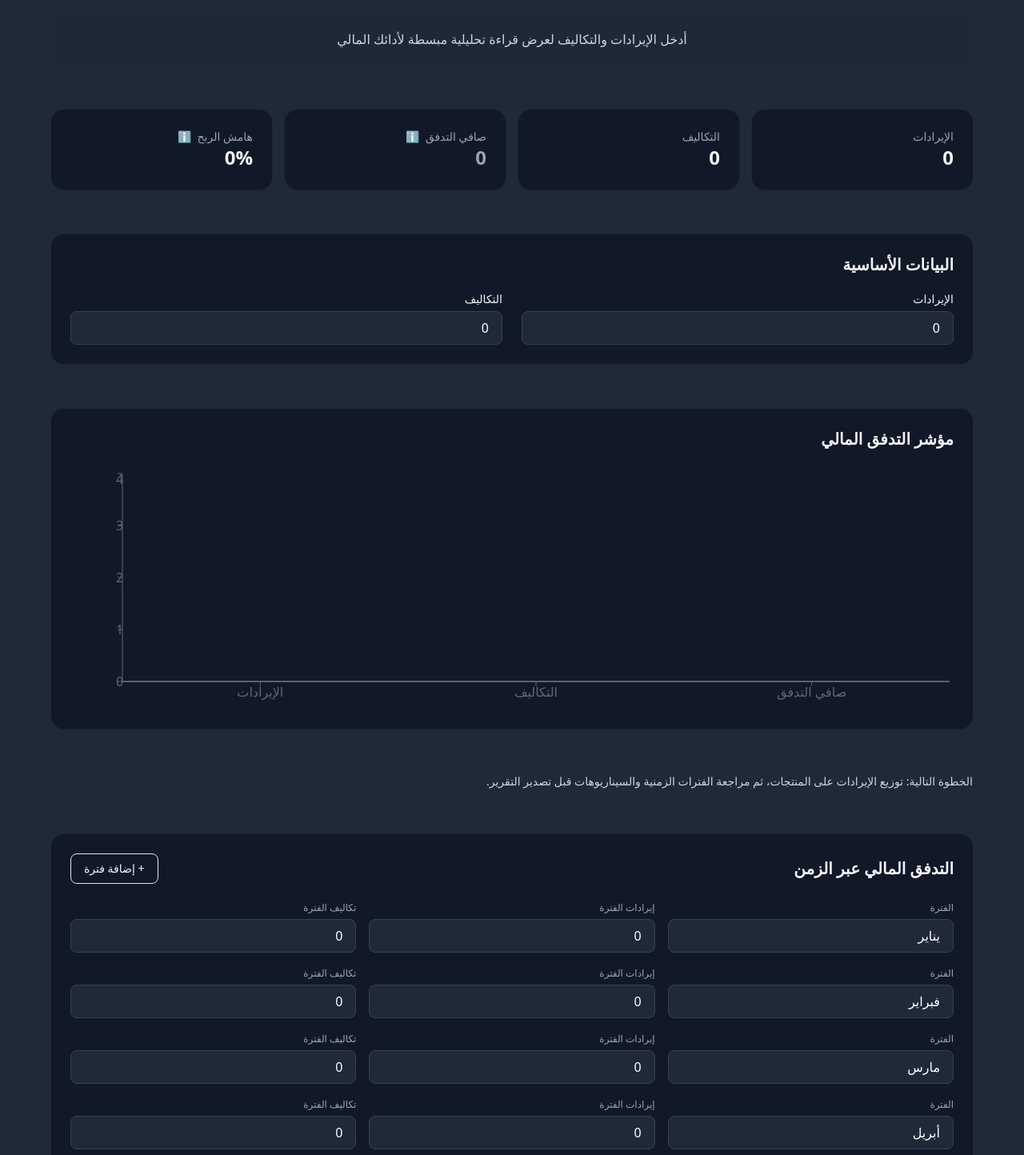
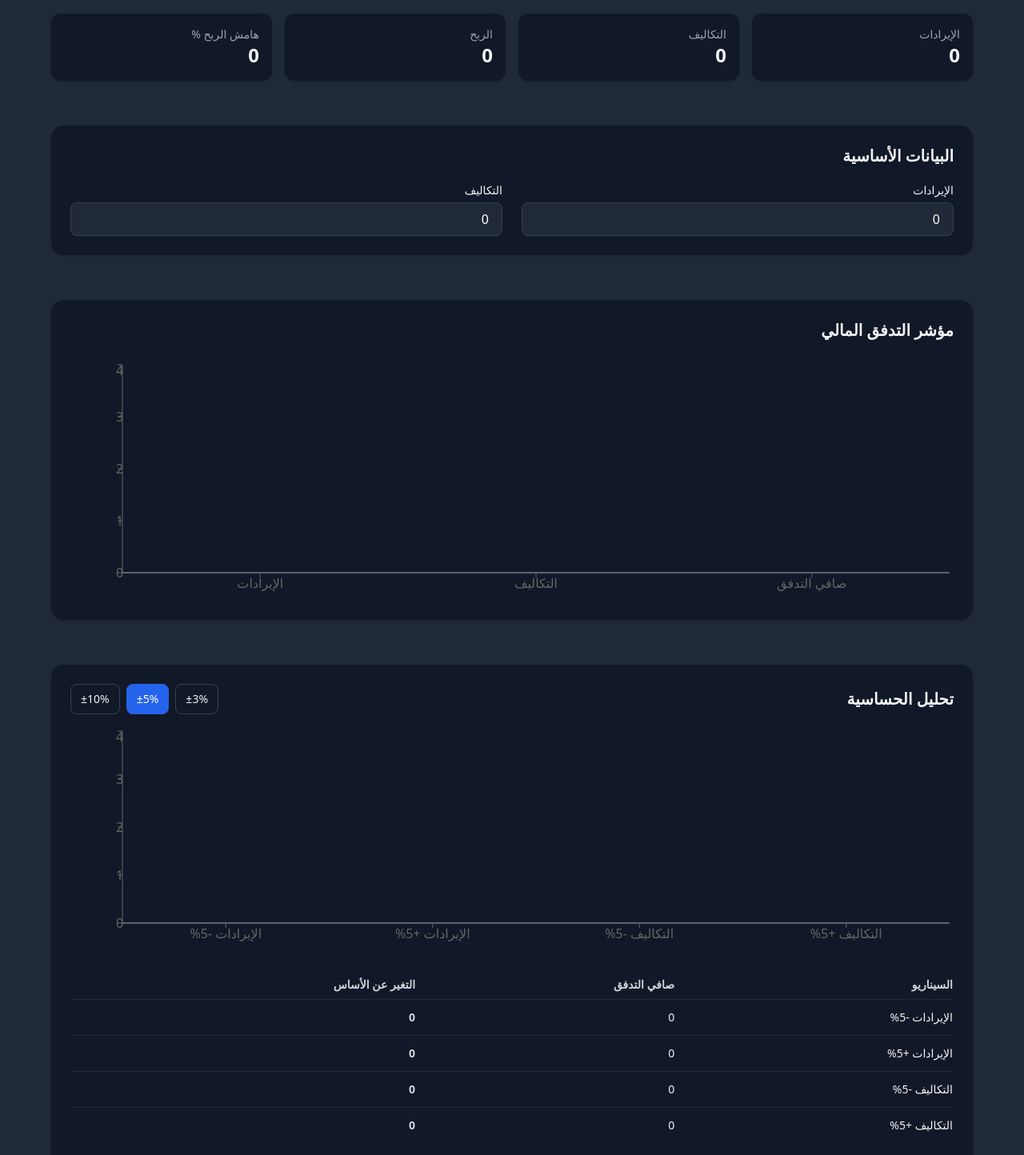
Before and after one commit to llhob-debug/baseera, a Next.js app: page /data in a window 1280 px wide. Shown: the part 220-1664 px from the top of the page at 80% size. Built offline with nearby package versions, Linux system fonts and the light colour scheme.

Commit message:
feat: financial analysis page with PDF, scenarios and sensitivity (C1-C3)

```diff
--- a/app/data/page.tsx
+++ b/app/data/page.tsx
@@ -28,16 +28,10 @@ type Product = {
 
 type PeriodData = {
   id: number;
-  period: string; // مثال: يناير
+  period: string; // مثال: يناير 2025
   revenue: number;
   costs: number;
 };
-
-/* ================= HELPERS (Stage 1 UX) ================= */
-const nf = new Intl.NumberFormat("en-US");
-const fmt = (n: number) => nf.format(Number.isFinite(n) ? n : 0);
-
-const STORAGE_KEY = "basira.data.v1";
 
 /* ================= COMPONENT ================= */
 export default function DataPage() {
@@ -45,12 +39,22 @@ export default function DataPage() {
   const [mounted, setMounted] = useState(false);
   const [darkMode, setDarkMode] = useState(true);
 
-  /* ===== PDF Mode (لتحسين الالتقاط) ===== */
+  useEffect(() => {
+    const saved = localStorage.getItem("theme");
+    if (saved) setDarkMode(saved === "dark");
+    setMounted(true);
+  }, []);
+
+  useEffect(() => {
+    if (mounted) localStorage.setItem("theme", darkMode ? "dark" : "light");
+  }, [darkMode, mounted]);
+
+  /* ===== PDF Mode (لمنع قص الشعار + تحسين الالتقاط) ===== */
   const [pdfMode, setPdfMode] = useState(false);
 
   /* ===== Core Inputs ===== */
-  const [revenue, setRevenue] = useState(0);
-  const [costs, setCosts] = useState(0);
+  const [revenue, setRevenue] = useState<number>(0);
+  const [costs, setCosts] = useState<number>(0);
 
   /* ===== Products (مرتبط بالإيرادات) ===== */
   const [products, setProducts] = useState<Product[]>([
@@ -58,91 +62,6 @@ export default function DataPage() {
   ]);
   const [nextProductId, setNextProductId] = useState(2);
 
-  /* ===== Periods (LineChart زمني حقيقي) ===== */
-  const [periods, setPeriods] = useState<PeriodData[]>([
-    { id: 1, period: "يناير", revenue: 0, costs: 0 },
-    { id: 2, period: "فبراير", revenue: 0, costs: 0 },
-    { id: 3, period: "مارس", revenue: 0, costs: 0 },
-    { id: 4, period: "أبريل", revenue: 0, costs: 0 },
-  ]);
-  const [nextPeriodId, setNextPeriodId] = useState(5);
-
-  /* ================= LOAD FROM STORAGE (Stage 1 UX) ================= */
-  useEffect(() => {
-    try {
-      const saved = localStorage.getItem(STORAGE_KEY);
-      if (saved) {
-        const parsed = JSON.parse(saved);
-        setDarkMode(parsed.darkMode ?? true);
-        setRevenue(parsed.revenue ?? 0);
-        setCosts(parsed.costs ?? 0);
-        setProducts(
-          Array.isArray(parsed.products) && parsed.products.length
-            ? parsed.products
-            : [{ id: 1, name: "منتج 1", share: 100 }]
-        );
-        setNextProductId(parsed.nextProductId ?? 2);
-        setPeriods(
-          Array.isArray(parsed.periods) && parsed.periods.length
-            ? parsed.periods
-            : [
-                { id: 1, period: "يناير", revenue: 0, costs: 0 },
-                { id: 2, period: "فبراير", revenue: 0, costs: 0 },
-                { id: 3, period: "مارس", revenue: 0, costs: 0 },
-                { id: 4, period: "أبريل", revenue: 0, costs: 0 },
-              ]
-        );
-        setNextPeriodId(parsed.nextPeriodId ?? 5);
-      } else {
-        const theme = localStorage.getItem("theme");
-        if (theme) setDarkMode(theme === "dark");
-      }
-    } catch {
-      // ignore parse errors
-    } finally {
-      setMounted(true);
-    }
-  }, []);
-
-  /* ================= AUTO SAVE (Stage 1 UX) ================= */
-  useEffect(() => {
-    if (!mounted) return;
-    try {
-      localStorage.setItem(
-        STORAGE_KEY,
-        JSON.stringify({
-          darkMode,
-          revenue,
-          costs,
-          products,
-          nextProductId,
-          periods,
-          nextPeriodId,
-        })
-      );
-      localStorage.setItem("theme", darkMode ? "dark" : "light");
-    } catch {
-      // ignore storage errors
-    }
-  }, [
-    darkMode,
-    revenue,
-    costs,
-    products,
-    nextProductId,
-    periods,
-    nextPeriodId,
-    mounted,
-  ]);
-
-  /* ================= CALCULATIONS ================= */
-  const profit = revenue - costs;
-  const margin = revenue > 0 ? Math.round((profit / revenue) * 100) : 0;
-
-  const profitClass =
-    profit > 0 ? "text-green-400" : profit < 0 ? "text-red-400" : "text-gray-400";
-
-  /* ================= DATA LOGIC ================= */
   const addProduct = () => {
     setProducts((prev) => [
       ...prev,
@@ -151,7 +70,11 @@ export default function DataPage() {
     setNextProductId((x) => x + 1);
   };
 
-  const updateProduct = (id: number, field: "name" | "share", value: string) => {
+  const updateProduct = (
+    id: number,
+    field: "name" | "share",
+    value: string
+  ) => {
     setProducts((prev) =>
       prev.map((p) =>
         p.id === id
@@ -160,6 +83,15 @@ export default function DataPage() {
       )
     );
   };
+
+  /* ===== Periods (LineChart حقيقي زمني) ===== */
+  const [periods, setPeriods] = useState<PeriodData[]>([
+    { id: 1, period: "يناير", revenue: 0, costs: 0 },
+    { id: 2, period: "فبراير", revenue: 0, costs: 0 },
+    { id: 3, period: "مارس", revenue: 0, costs: 0 },
+    { id: 4, period: "أبريل", revenue: 0, costs: 0 },
+  ]);
+  const [nextPeriodId, setNextPeriodId] = useState(5);
 
   const addPeriod = () => {
     setPeriods((prev) => [
@@ -192,12 +124,18 @@ export default function DataPage() {
     );
   };
 
-  /* ================= CHART DATA ================= */
+  /* ===== Calculations ===== */
+  const profit = revenue - costs;
+  const margin = revenue > 0 ? Math.round((profit / revenue) * 100) : 0;
+
+  /* ===== Charts Data ===== */
   const productRevenueChart = useMemo(
     () =>
       products.map((p) => ({
         name: p.name,
-        value: Math.round((revenue * (Number.isFinite(p.share) ? p.share : 0)) / 100),
+        value: Math.round(
+          (revenue * (Number.isFinite(p.share) ? p.share : 0)) / 100
+        ),
         share: p.share,
       })),
     [products, revenue]
@@ -248,32 +186,66 @@ export default function DataPage() {
   const productColors = ["#3b82f6", "#10b981", "#f59e0b", "#ef4444", "#8b5cf6"];
   const cashColors = ["#3b82f6", "#ef4444", "#10b981"];
 
-  /* ================= GUIDANCE (Legal-safe, result-related) ================= */
+  /* ===== Guidance (مرتبط بالنتيجة + صياغة إرشادية) ===== */
   let guidance = "البيانات الحالية غير كافية لإظهار قراءة تحليلية ذات دلالة.";
+
   if (revenue > 0) {
     if (profit > 0 && margin >= 20) {
       guidance =
         "تعكس القيم المدخلة فائضًا تشغيليًا بهامش مرتفع نسبيًا ضمن إطار حسابي مباشر لهذه الفترة.";
     } else if (profit > 0) {
-      guidance =
-        "تشير القيم المدخلة إلى فائض تشغيلي محدود ضمن الإطار الحسابي الحالي.";
+      guidance = "تشير القيم المدخلة إلى فائض تشغيلي محدود ضمن الإطار الحسابي الحالي.";
     } else if (profit === 0) {
-      guidance =
-        "تعكس القيم المدخلة نقطة تعادل حسابية بين الإيرادات والتكاليف لهذه الفترة.";
+      guidance = "تعكس القيم المدخلة نقطة تعادل حسابية بين الإيرادات والتكاليف لهذه الفترة.";
     } else {
       guidance =
         "تشير القيم المدخلة إلى أن التكاليف تتجاوز الإيرادات ضمن الإطار الحسابي الحالي.";
     }
   }
 
-  /* ================= PDF EXPORT (working, multi-page) ================= */
+  /* ================= C3: Sensitivity Toggle (±3%/±5%/±10%) ================= */
+  const [sensitivityRate, setSensitivityRate] = useState<number>(0.05); // default ±5%
+  const sensitivityOptions = [0.03, 0.05, 0.1];
+
+  const sensitivityData = useMemo(() => {
+    const baseNet = revenue - costs;
+
+    const rows = [
+      {
+        scenario: `الإيرادات -${Math.round(sensitivityRate * 100)}%`,
+        net: revenue * (1 - sensitivityRate) - costs,
+      },
+      {
+        scenario: `الإيرادات +${Math.round(sensitivityRate * 100)}%`,
+        net: revenue * (1 + sensitivityRate) - costs,
+      },
+      {
+        scenario: `التكاليف -${Math.round(sensitivityRate * 100)}%`,
+        net: revenue - costs * (1 - sensitivityRate),
+      },
+      {
+        scenario: `التكاليف +${Math.round(sensitivityRate * 100)}%`,
+        net: revenue - costs * (1 + sensitivityRate),
+      },
+    ];
+
+    return rows.map((r) => ({
+      scenario: r.scenario,
+      net: Math.round(r.net),
+      delta: Math.round(r.net - baseNet),
+    }));
+  }, [revenue, costs, sensitivityRate]);
+
+  /* ===== PDF Export (حل قص الشعار + تعدد الصفحات) ===== */
   const exportPDF = async () => {
+    // فعّل وضع PDF لتصغير الشعار/تقليل الظلال ومنع أي قص
     setPdfMode(true);
 
-    // انتظر إطارين لتحديث DOM قبل الالتقاط
+    // انتظر إطارين حتى ينعكس الـ DOM
     await new Promise((r) => requestAnimationFrame(() => r(null)));
     await new Promise((r) => requestAnimationFrame(() => r(null)));
 
+    // اجعل الصفحة أعلى لضمان عدم قص الرأس
     window.scrollTo({ top: 0 });
 
     const element = document.getElementById("report");
@@ -302,9 +274,11 @@ export default function DataPage() {
     let heightLeft = imgHeight;
     let position = margin;
 
+    // الصفحة الأولى
     pdf.addImage(imgData, "PNG", margin, position, imgWidth, imgHeight);
     heightLeft -= pageHeight;
 
+    // صفحات إضافية إذا كان المحتوى أطول من صفحة
     while (heightLeft > 0) {
       pdf.addPage();
       position = margin - (imgHeight - heightLeft);
@@ -313,19 +287,21 @@ export default function DataPage() {
     }
 
     pdf.save("بصيرة_تقرير_تحليلي.pdf");
+
+    // أوقف وضع PDF
     setPdfMode(false);
   };
 
   if (!mounted) return null;
 
-  /* ================= UI CLASSES ================= */
+  /* ===== Shared input classes for Dark/Light ===== */
   const inputClass = `w-full rounded-lg border px-4 py-2 mt-1 outline-none ${
     darkMode
       ? "bg-gray-800 border-gray-700 text-white placeholder-gray-400"
       : "bg-white border-gray-300 text-gray-900 placeholder-gray-500"
   }`;
 
-  const card = `rounded-2xl p-6 ${pdfMode ? "shadow-none" : "shadow"} ${
+  const cardClass = `rounded-2xl p-6 ${pdfMode ? "shadow-none" : "shadow"} ${
     darkMode ? "bg-gray-900" : "bg-white"
   }`;
 
@@ -339,6 +315,7 @@ export default function DataPage() {
         {/* Header */}
         <header className="flex items-center justify-between">
           <div className="flex items-center gap-6">
+            {/* شعار الشاشة */}
             <Image
               src="/brand/logo.png"
               alt="بصيرة"
@@ -376,65 +353,28 @@ export default function DataPage() {
           </div>
         </header>
 
-        {/* Stage 1 UX: رسالة إرشادية عند عدم إدخال بيانات */}
-        {revenue === 0 && costs === 0 && (
-<div
-  className={`rounded-xl px-6 py-5 text-center ${
-    darkMode
-      ? "bg-gray-800/60 text-gray-300"
-      : "bg-gray-100 text-gray-600"
-  }`}
->
-  <p className="text-sm md:text-base font-medium">
-    أدخل الإيرادات والتكاليف لعرض قراءة تحليلية مبسطة لأدائك المالي
-  </p>
-</div>
-
-
-
-        )}
-
-        {/* Summary Cards (Stage 1: تنسيق الأرقام + إبراز الربح) */}
+        {/* Summary Cards */}
         <section className="grid grid-cols-4 gap-4">
-          <div className={card}>
-            <div className="text-sm text-gray-400">الإيرادات</div>
-            <div className="text-2xl font-bold">{fmt(revenue)}</div>
-          </div>
-
-          <div className={card}>
-            <div className="text-sm text-gray-400">التكاليف</div>
-            <div className="text-2xl font-bold">{fmt(costs)}</div>
-          </div>
-
-          <div className={card}>
-            <div className="flex items-center gap-2 text-sm text-gray-400">
-              صافي التدفق
-              <span
-                className="cursor-help"
-                title="الفرق الحسابي بين الإيرادات والتكاليف خلال الفترة."
-              >
-                ℹ️
-              </span>
+          {[
+            { label: "الإيرادات", value: revenue },
+            { label: "التكاليف", value: costs },
+            { label: "الربح", value: profit },
+            { label: "هامش الربح %", value: margin },
+          ].map((item, idx) => (
+            <div
+              key={idx}
+              className={`rounded-xl p-4 ${pdfMode ? "shadow-none" : "shadow"} ${
+                darkMode ? "bg-gray-900" : "bg-white"
+              }`}
+            >
+              <div className="text-sm text-gray-400">{item.label}</div>
+              <div className="text-2xl font-bold">{item.value}</div>
             </div>
-            <div className={`text-2xl font-bold ${profitClass}`}>{fmt(profit)}</div>
-          </div>
-
-          <div className={card}>
-            <div className="flex items-center gap-2 text-sm text-gray-400">
-              هامش الربح
-              <span
-                className="cursor-help"
-                title="النسبة المتبقية من الإيرادات بعد خصم التكاليف، وفقًا للبيانات المدخلة."
-              >
-                ℹ️
-              </span>
-            </div>
-            <div className="text-2xl font-bold">{margin}%</div>
-          </div>
+          ))}
         </section>
 
         {/* Inputs */}
-        <section className={card}>
+        <section className={cardClass}>
           <h2 className="text-xl font-semibold mb-4">البيانات الأساسية</h2>
 
           <div className="grid grid-cols-2 gap-6">
@@ -460,8 +400,8 @@ export default function DataPage() {
           </div>
         </section>
 
-        {/* Cash Flow (BarChart) */}
-        <section className={card}>
+        {/* Cash Flow (مقارن واضح) */}
+        <section className={cardClass}>
           <h2 className="text-xl font-semibold mb-6">مؤشر التدفق المالي</h2>
           <ResponsiveContainer width="100%" height={300}>
             <BarChart data={cashFlowChart}>
@@ -478,13 +418,88 @@ export default function DataPage() {
           </ResponsiveContainer>
         </section>
 
-        {/* Stage 1 Micro-guidance */}
-        <p className={`text-sm ${darkMode ? "text-gray-300" : "text-gray-600"}`}>
-          الخطوة التالية: توزيع الإيرادات على المنتجات، ثم مراجعة الفترات الزمنية والسيناريوهات قبل تصدير التقرير.
-        </p>
+        {/* ================= C3: Sensitivity (Toggle + Chart + Table) ================= */}
+        <section className={cardClass}>
+          <div className="flex items-center justify-between gap-4 mb-4">
+            <h2 className="text-xl font-semibold">تحليل الحساسية</h2>
 
-        {/* Periods + LineChart */}
-        <section className={card}>
+            <div className="flex gap-2">
+              {sensitivityOptions.map((opt) => (
+                <button
+                  key={opt}
+                  onClick={() => setSensitivityRate(opt)}
+                  className={`rounded-lg px-3 py-2 text-sm border ${
+                    sensitivityRate === opt
+                      ? "bg-blue-600 text-white border-blue-600"
+                      : darkMode
+                      ? "hover:bg-gray-800 border-gray-700"
+                      : "hover:bg-gray-100 border-gray-300"
+                  }`}
+                >
+                  ±{Math.round(opt * 100)}%
+                </button>
+              ))}
+            </div>
+          </div>
+
+          <ResponsiveContainer width="100%" height={280}>
+            <BarChart data={sensitivityData}>
+              <XAxis dataKey="scenario" />
+              <YAxis />
+              <Tooltip />
+              <ReferenceLine y={0} stroke="#9ca3af" />
+              <Bar dataKey="net" radius={[8, 8, 0, 0]}>
+                {sensitivityData.map((r, i) => (
+                  <Cell key={i} fill={r.delta >= 0 ? "#10b981" : "#ef4444"} />
+                ))}
+              </Bar>
+            </BarChart>
+          </ResponsiveContainer>
+
+          <div className="mt-6 overflow-x-auto">
+            <table className="w-full text-sm">
+              <thead>
+                <tr className={darkMode ? "text-gray-300" : "text-gray-700"}>
+                  <th className="text-right py-2">السيناريو</th>
+                  <th className="text-right py-2">صافي التدفق</th>
+                  <th className="text-right py-2">التغير عن الأساس</th>
+                </tr>
+              </thead>
+              <tbody>
+                {sensitivityData.map((r, idx) => (
+                  <tr
+                    key={idx}
+                    className={darkMode ? "border-t border-gray-800" : "border-t"}
+                  >
+                    <td className="py-3">{r.scenario}</td>
+                    <td className="py-3">{r.net}</td>
+                    <td
+                      className={`py-3 font-semibold ${
+                        r.delta > 0
+                          ? "text-green-400"
+                          : r.delta < 0
+                          ? "text-red-400"
+                          : darkMode
+                          ? "text-gray-300"
+                          : "text-gray-700"
+                      }`}
+                    >
+                      {r.delta > 0 ? `+${r.delta}` : `${r.delta}`}
+                    </td>
+                  </tr>
+                ))}
+              </tbody>
+            </table>
+          </div>
+
+          <p className={`mt-4 text-sm ${darkMode ? "text-gray-400" : "text-gray-600"}`}>
+            يعرض هذا القسم أثر تغيّر افتراضي بنسبة ±{Math.round(sensitivityRate * 100)}% على صافي التدفق الحسابي وفق القيم المدخلة،
+            لغرض الفهم التحليلي فقط دون توصيات.
+          </p>
+        </section>
+
+        {/* Periods (Editable) + Time Series LineChart */}
+        <section className={cardClass}>
           <div className="flex items-center justify-between mb-4">
             <h2 className="text-xl font-semibold">التدفق المالي عبر الزمن</h2>
             <button
@@ -497,7 +512,9 @@ export default function DataPage() {
             </button>
           </div>
 
+          {/* جدول إدخال الفترات */}
           <div className="space-y-3 mb-6">
+
             {periods.map((p) => (
               <div key={p.id} className="grid grid-cols-3 gap-4">
                 <div>
@@ -544,8 +561,8 @@ export default function DataPage() {
           </ResponsiveContainer>
         </section>
 
-        {/* Products + BarChart */}
-        <section className={card}>
+        {/* Products (Editable) + BarChart */}
+        <section className={cardClass}>
           <div className="flex items-center justify-between mb-4">
             <h2 className="text-xl font-semibold">مساهمة المنتجات في الإيرادات</h2>
             <button
@@ -601,7 +618,7 @@ export default function DataPage() {
         </section>
 
         {/* Scenarios */}
-        <section className={card}>
+        <section className={cardClass}>
           <h2 className="text-xl font-semibold mb-6">تحليل السيناريوهات</h2>
 
           <ResponsiveContainer width="100%" height={320}>
@@ -622,19 +639,14 @@ export default function DataPage() {
           </p>
         </section>
 
-        {/* Guidance (Legal-safe) */}
-        <section className={card}>
+        {/* Guidance (مرتبط بالنتيجة + حماية قانونية) */}
+        <section className={cardClass}>
           <h2 className="text-lg font-semibold mb-3">قراءة تحليلية إرشادية</h2>
           <p className={darkMode ? "text-gray-300" : "text-gray-700"}>{guidance}</p>
           <p className={`mt-3 text-sm ${darkMode ? "text-gray-400" : "text-gray-600"}`}>
             هذا العرض ذو طابع معلوماتي وتحليلي فقط، ولا يمثل توصية مباشرة أو غير مباشرة، ولا يُقصد به توجيه قرار مالي أو استثماري.
           </p>
         </section>
-
-        {/* Stage 1 Micro-guidance before PDF */}
-        <p className={`text-sm ${darkMode ? "text-gray-300" : "text-gray-600"}`}>
-          راجع النتائج والرسوم، ثم استخدم زر “تصدير PDF” لحفظ نسخة من التقرير.
-        </p>
       </div>
     </main>
   );
```
